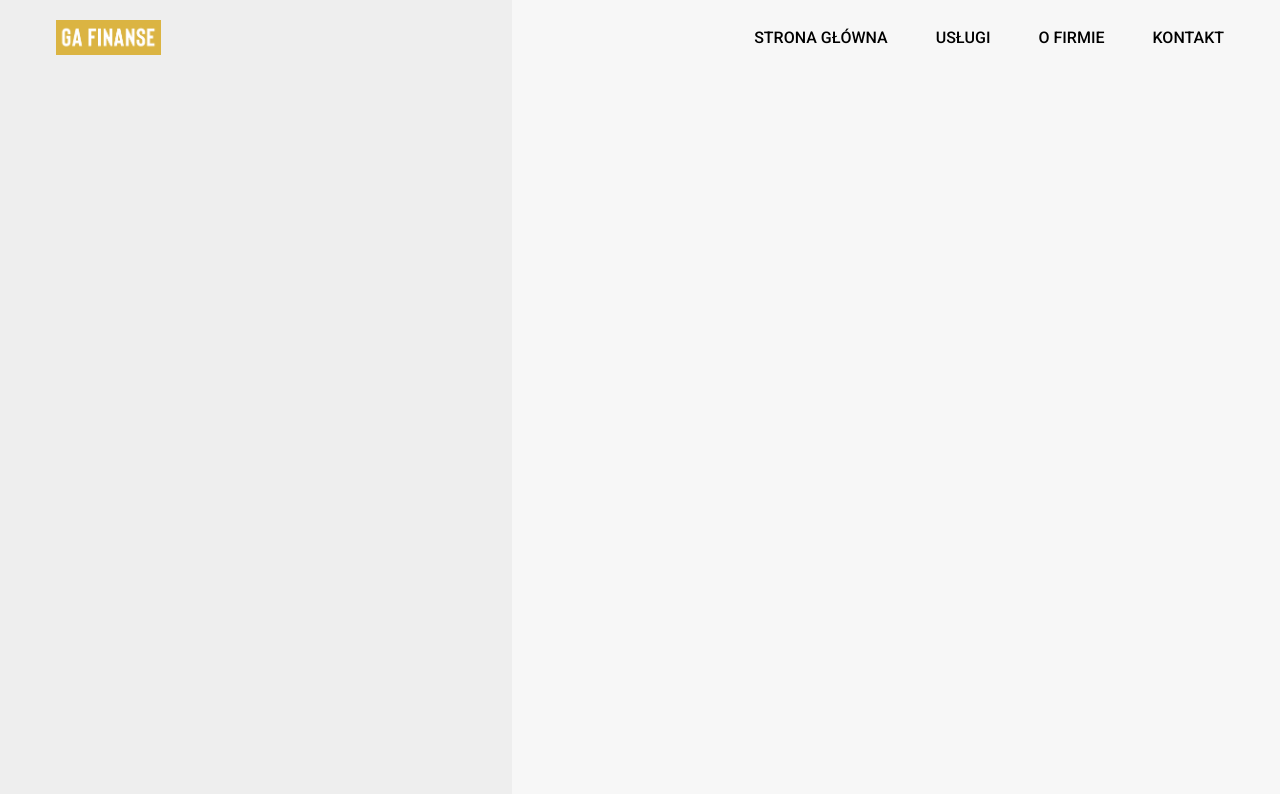
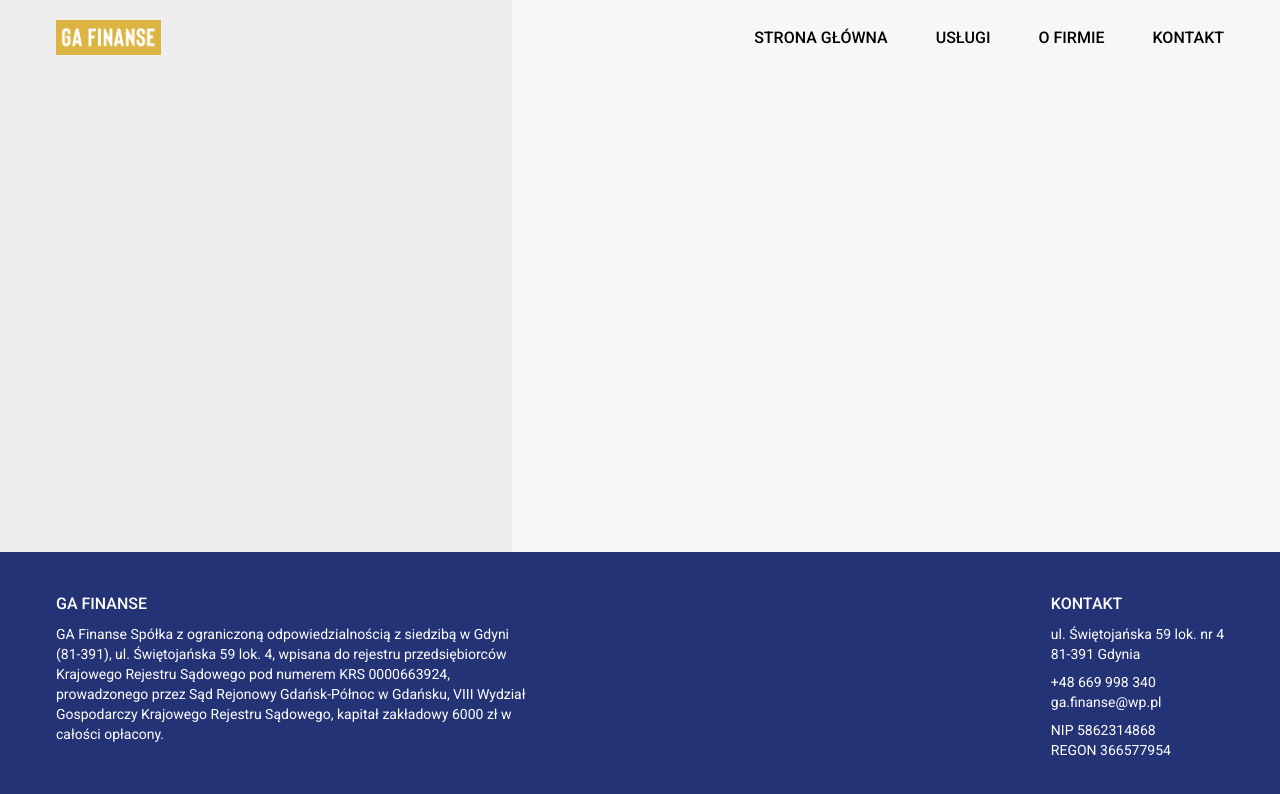
Before and after one commit to kattata/ga-finanse-v2, a Next.js app: page / in a window 1280 px wide. Shown: the top 794 px of the page. Built offline with nearby package versions, Linux system fonts and the light colour scheme.

Commit message:
Add footer

```diff
--- a/app/globals.css
+++ b/app/globals.css
@@ -39,6 +39,7 @@ body {
 .container {
   max-width: var(--max-width-container);
   padding-inline: var(--container-padding);
+  margin: auto;
 }
 
 button {
--- a/app/layout.tsx
+++ b/app/layout.tsx
@@ -3,6 +3,7 @@ import { Roboto } from "next/font/google";
 import "./globals.css";
 import { Header } from "@/components/global/header/header";
 import { NextIntlClientProvider } from "next-intl";
+import { Footer } from "@/components/global/footer";
 
 const robotoSans = Roboto({
   variable: "--font-roboto-sans",
@@ -25,6 +26,7 @@ export default function RootLayout({
       <body className="min-h-full flex flex-col">
         <Header />
         <NextIntlClientProvider>{children}</NextIntlClientProvider>
+        <Footer />
       </body>
     </html>
   );
--- a/app/styles/_colors.css
+++ b/app/styles/_colors.css
@@ -2,4 +2,5 @@
   /* --color-*: initial; Removes all default TW colors. */
 
   --color-primary-yellow: #dbb442;
+  --color-primary-navy: #233376;
 }
--- a/app/styles/_typography.css
+++ b/app/styles/_typography.css
@@ -12,11 +12,6 @@
 
   --text-h4: var(--text-h4);
   --leading-h4: var(--leading-h4);
-
-  --text-lg: var(--text-p-large);
-  --text-base: var(--text-p-default);
-  --text-sm: var(--text-p-small);
-  --text-xs: var(--text-p-extra-small);
 }
 
 :root {
--- /dev/null
+++ b/components/base/contact-info.tsx
@@ -0,0 +1,26 @@
+type Props = {
+  size?: "small";
+};
+
+export function ContactInfo({ size = "small" }: Props) {
+  return (
+    <div
+      className={`text-white flex flex-col gap-2 ${size === "small" ? "text-sm" : ""}`}
+    >
+      <div>
+        <div>ul. Świętojańska 59 lok. nr 4</div>
+        <div>81-391 Gdynia</div>
+      </div>
+
+      <div>
+        <div>+48 669 998 340</div>
+        <div>ga.finanse@wp.pl</div>
+      </div>
+
+      <div>
+        <div>NIP 5862314868</div>
+        <div>REGON 366577954</div>
+      </div>
+    </div>
+  );
+}
--- a/components/global/footer.tsx
+++ b/components/global/footer.tsx
@@ -1,7 +1,21 @@
+import { useTranslations } from "next-intl";
+import { ContactInfo } from "../base/contact-info";
+
 export function Footer() {
+  const t = useTranslations("Global.Footer");
   return (
-    <footer>
-      <div>Footer</div>
+    <footer className="bg-primary-navy absolute bottom-0 left-0 w-full py-10 text-white">
+      <div className="container flex justify-between gap-10 flex-col-reverse md:flex-row">
+        <div className="max-w-120">
+          <div className="uppercase font-medium mb-2">{t("Col1.Title")}</div>
+          <div className="text-sm">{t("Col1.Text")}</div>
+        </div>
+
+        <div>
+          <div className="uppercase font-medium mb-2">{t("Col2.Title")}</div>
+          <ContactInfo size="small" />
+        </div>
+      </div>
     </footer>
   );
 }
--- a/i18n/locales/pl.json
+++ b/i18n/locales/pl.json
@@ -7,6 +7,15 @@
         "About": "O firmie",
         "Contact": "Kontakt"
       }
+    },
+    "Footer": {
+      "Col1": {
+        "Title": "GA Finanse",
+        "Text": "GA Finanse Spółka z ograniczoną odpowiedzialnością z siedzibą w Gdyni (81-391), ul. Świętojańska 59 lok. 4, wpisana do rejestru przedsiębiorców Krajowego Rejestru Sądowego pod numerem KRS 0000663924, prowadzonego przez Sąd Rejonowy Gdańsk-Północ w Gdańsku, VIII Wydział Gospodarczy Krajowego Rejestru Sądowego, kapitał zakładowy 6000 zł w całości opłacony."
+      },
+      "Col2": {
+        "Title": "Kontakt"
+      }
     }
   }
 }
```
